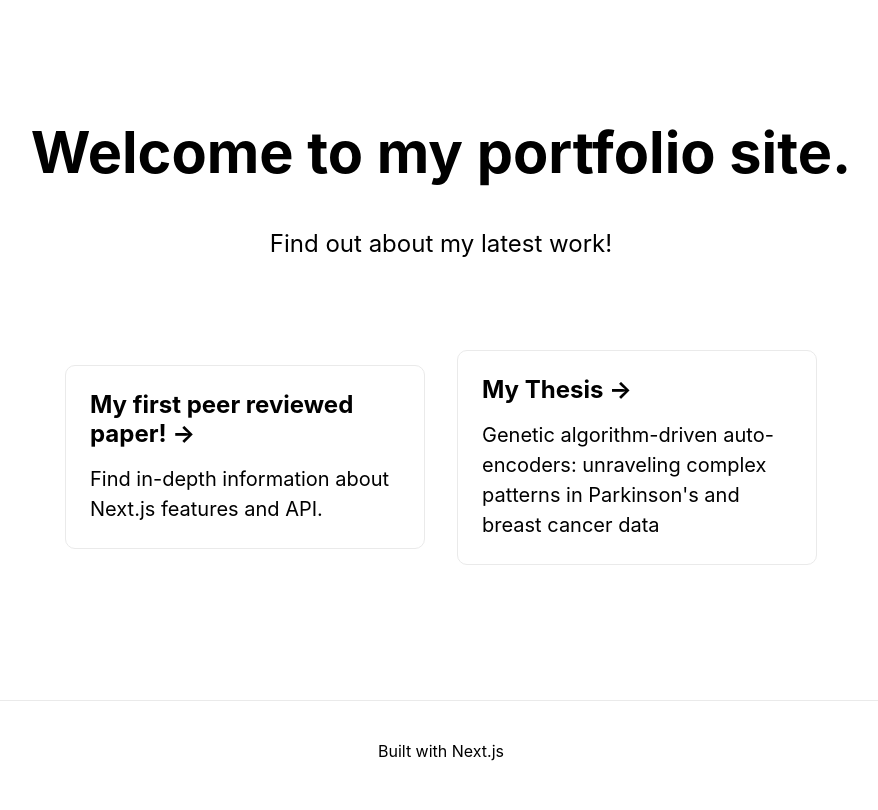
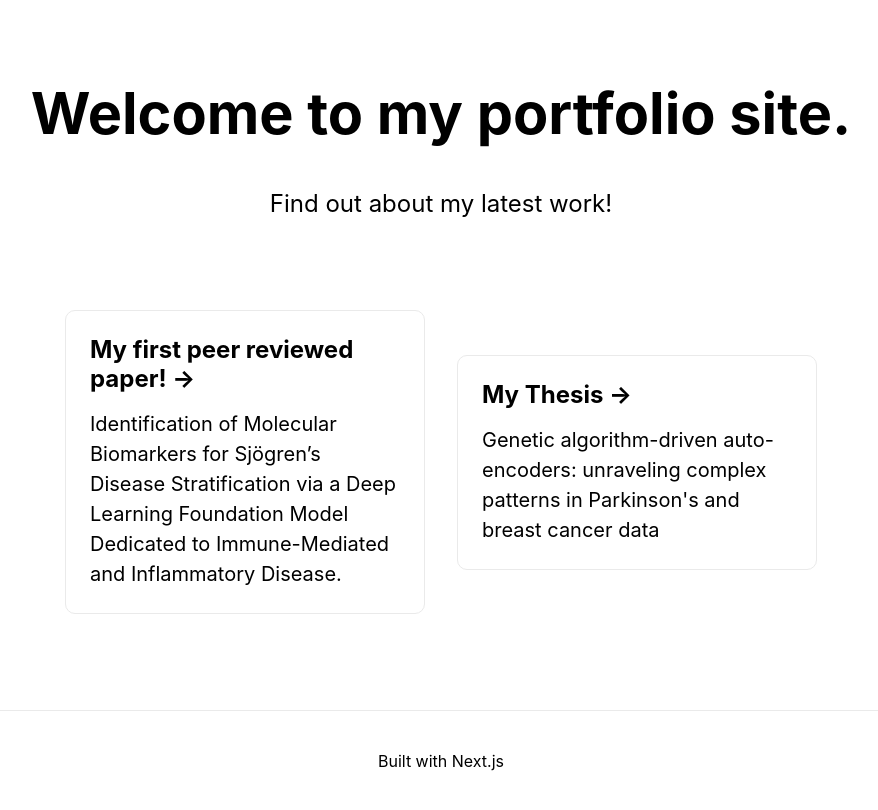
Before and after one commit to aygalic/portfolio, a Next.js app in the folder nextjs-blog/: page / in a window 1280 px wide. Shown: the whole page, without its empty margins (199-1077 px from the left). Built offline with nearby package versions, Linux system fonts and the light colour scheme.

Commit message:
add abstract title

```diff
--- a/nextjs-blog/pages/index.js
+++ b/nextjs-blog/pages/index.js
@@ -25,7 +25,7 @@ export default function Home() {
 
           <a href="https://acrabstracts.org/abstract/identification-of-molecular-biomarkers-for-sjogrens-disease-stratification-via-a-deep-learning-foundation-model-dedicated-to-immune-mediated-and-inflammatory-disease/" className={styles.card}>
             <h3>My first peer reviewed paper! &rarr;</h3>
-            <p>Find in-depth information about Next.js features and API.</p>
+            <p>Identification of Molecular Biomarkers for Sjögren’s Disease Stratification via a Deep Learning Foundation Model Dedicated to Immune-Mediated and Inflammatory Disease.</p>
           </a>
 
           <a href="https://www.politesi.polimi.it/handle/10589/214686" className={styles.card}>
```
